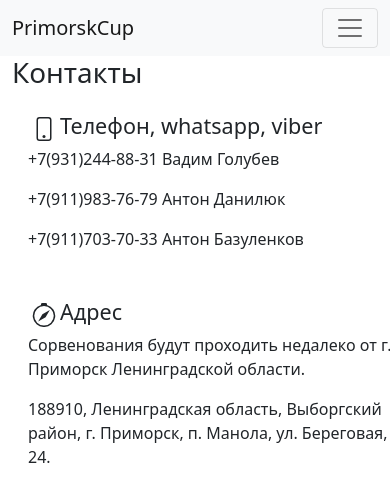
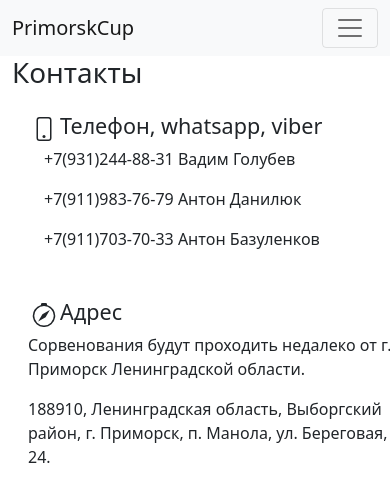
Before and after one commit to Bazulenkov/primorsk-cup, a Django app: page /about/contacts in a window 390 px wide. Shown: the top 487 px of the page. Run offline with Django 3.2, Linux system fonts and the light colour scheme.

Commit message:
add margin to phones

```diff
--- a/about/templates/contacts.html
+++ b/about/templates/contacts.html
@@ -14,10 +14,11 @@
                     <path d="M8 14a1 1 0 1 0 0-2 1 1 0 0 0 0 2z" />
                 </svg>
                 <h4>Телефон, whatsapp, viber</h4>
-                <p>+7(931)244-88-31 Вадим Голубев</p>
-                <p>+7(911)983-76-79 Антон Данилюк</p>
-                <p>+7(911)703-70-33 Антон Базуленков</p>
-
+                <div class="ms-3">
+                    <p>+7(931)244-88-31 Вадим Голубев</p>
+                    <p>+7(911)983-76-79 Антон Данилюк</p>
+                    <p>+7(911)703-70-33 Антон Базуленков</p>
+                </div>
             </div>
             <address class="address m-3">
                 <svg xmlns="http://www.w3.org/2000/svg" width="1.5rem" height="1.5rem" fill="currentColor"
```
